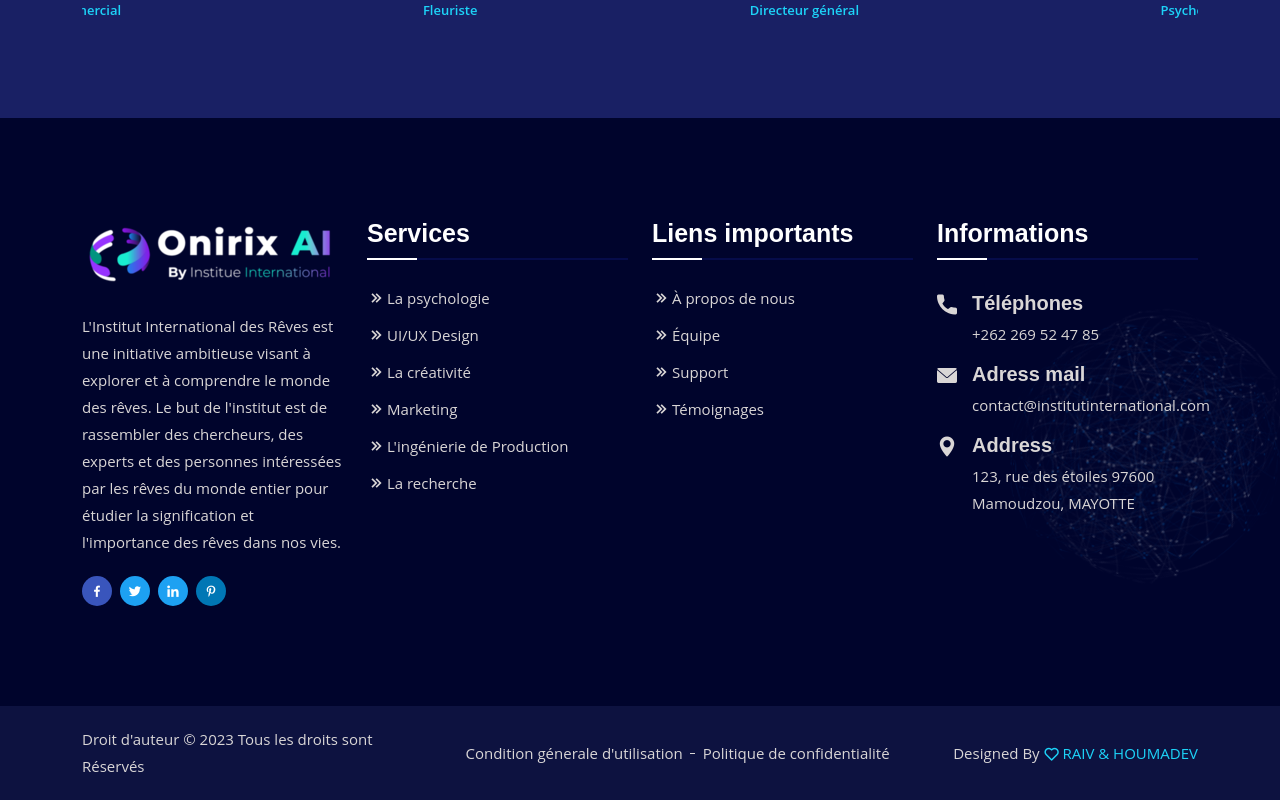
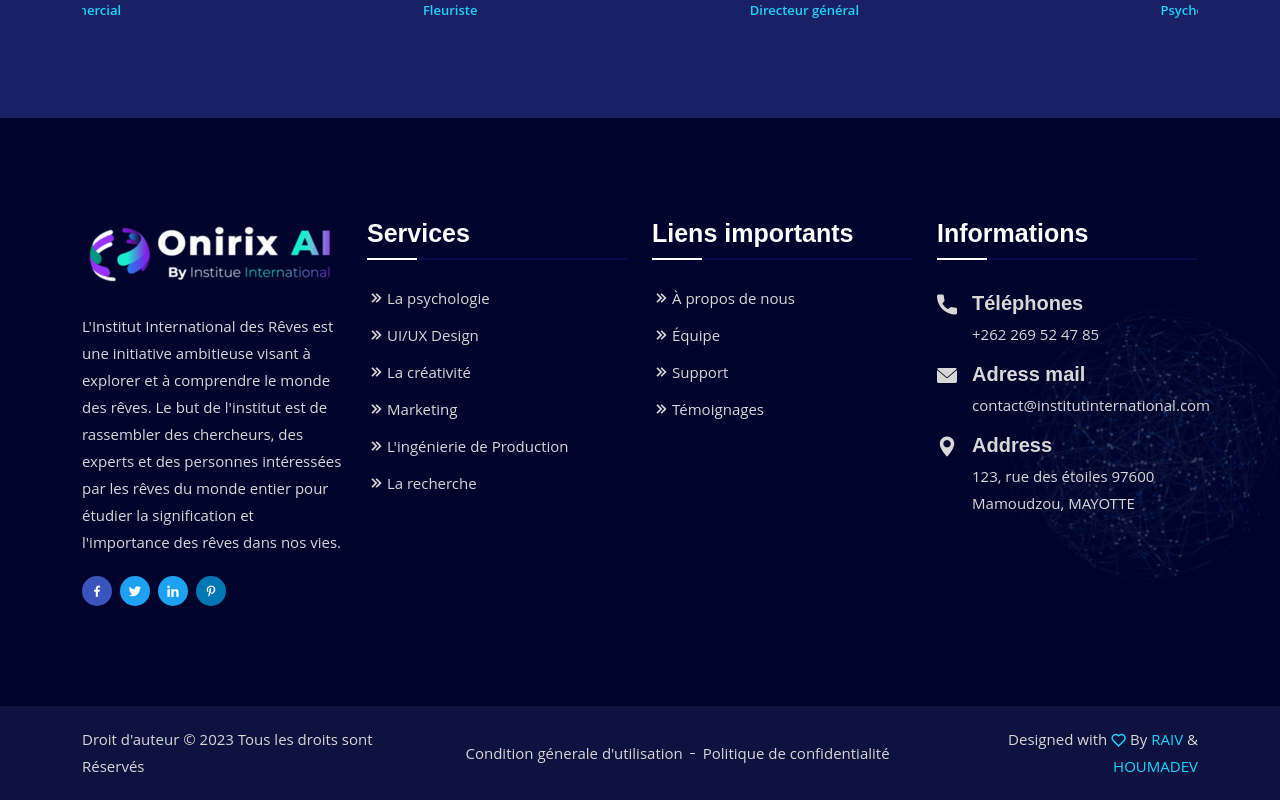
Before and after one commit to codascii/raiv-webcup-2023, a Next.js app: page / in a window 1280 px wide. Shown: the part 4454-5254 px from the top of the page. Built offline with nearby package versions, Linux system fonts and the light colour scheme.

Commit message:
Update footer

```diff
--- a/components/Layouts/Footer.js
+++ b/components/Layouts/Footer.js
@@ -242,12 +242,20 @@ const Footer = () => {
 						<div className="col-lg-3">
 							<div className="designed">
 								<p>
-									Designed By <i className="bx bx-heart"></i>{" "}
+									Designed with{" "}
+									<i className="bx bx-heart"></i> By{" "}
 									<a
-										href="https://raivnumerique.mayotte.webcup.hodi.host/"
+										href="https://www.facebook.com/Raivahibe976"
 										target="_blank"
 									>
-										RAIV & HOUMADEV
+										RAIV
+									</a>{" "}
+									&amp;{" "}
+									<a
+										href="https://www.linkedin.com/company/houmadev"
+										target="_blank"
+									>
+										HOUMADEV
 									</a>
 								</p>
 							</div>
```
